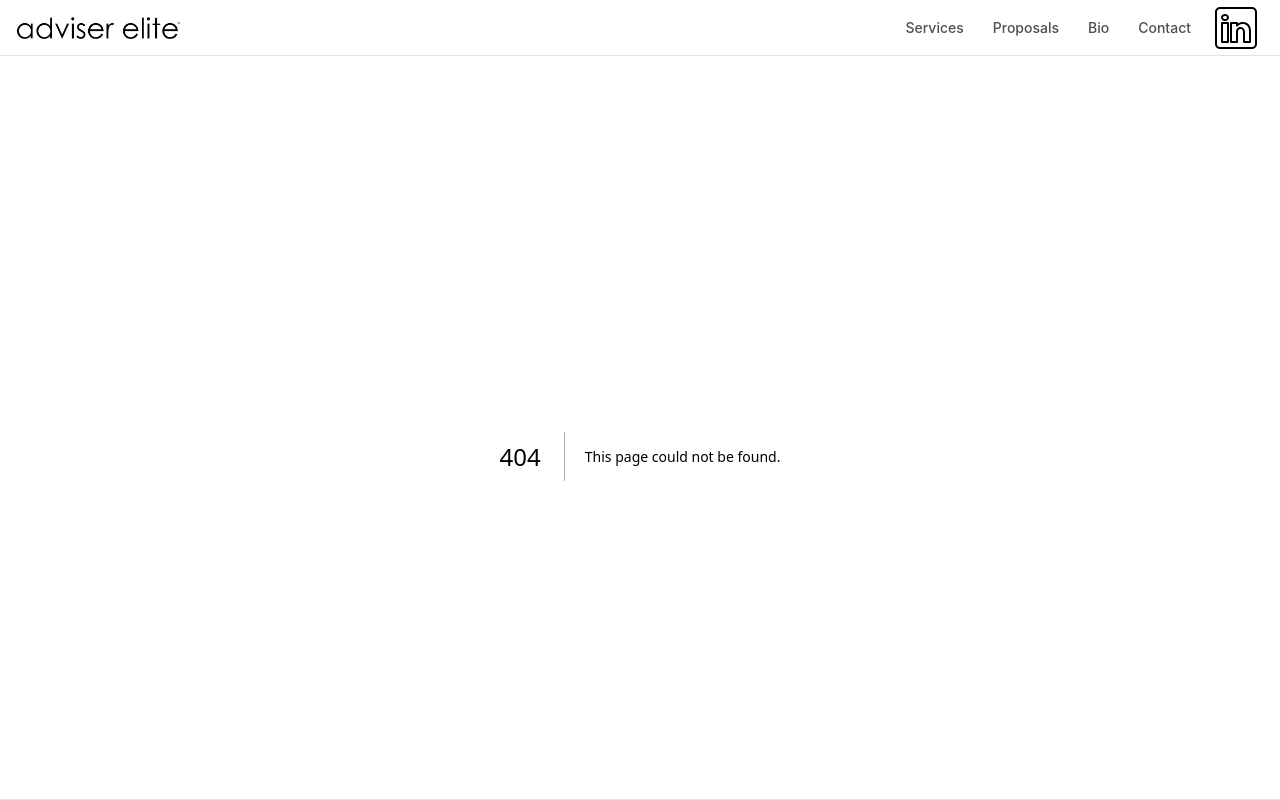
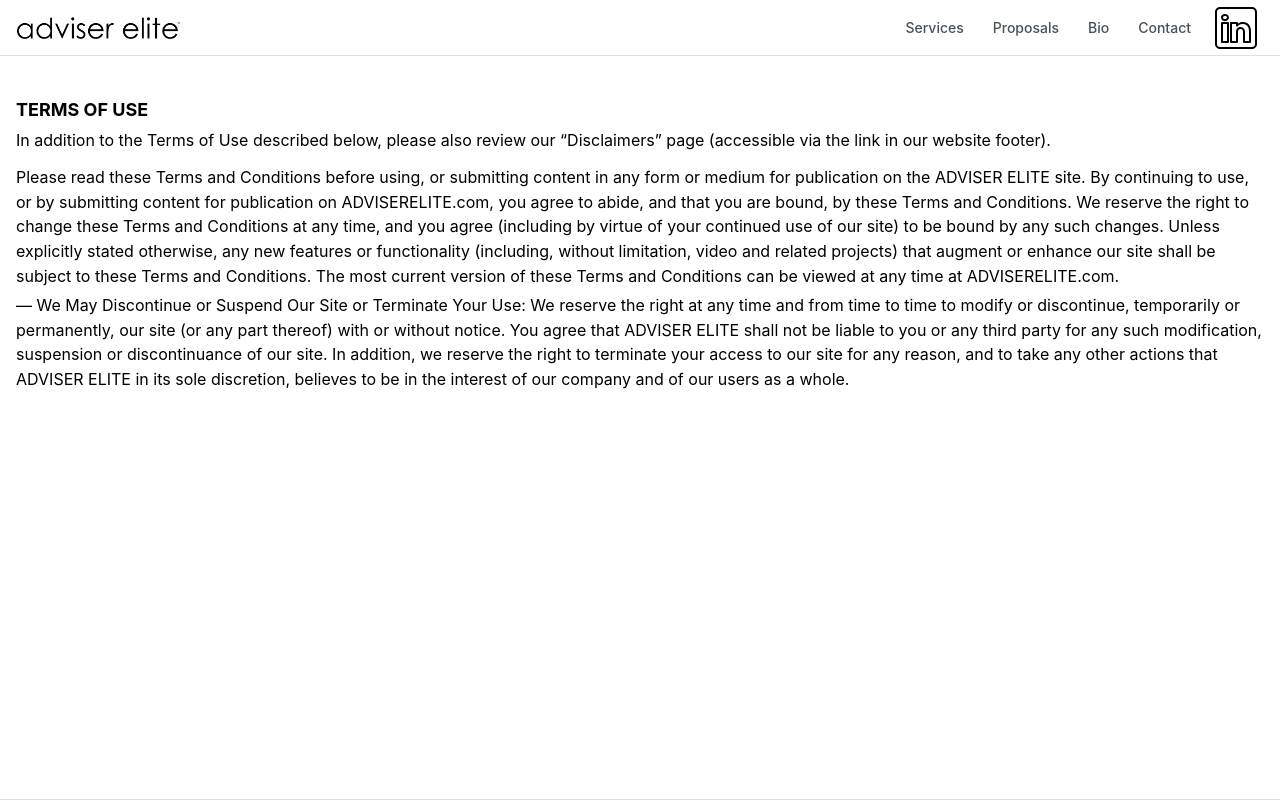
Before and after one commit to marklund117/adviserelite, a Next.js app: page /terms in a window 1280 px wide. Before the commit this address had no page. Shown: the top 800 px of the page. Built offline with nearby package versions, Linux system fonts and the light colour scheme.

Commit message:
getting started on terms of use

```diff
--- a/app/privacy/page.tsx
+++ b/app/privacy/page.tsx
@@ -2,9 +2,13 @@
 // import tailwind global CSS
 import '../styles/globals.css'
 
+// use a container too
+import { Container}  from '@mantine/core'
+
 // here's the main dish
 export default function Privacy() {
-  return <div className="p-4 min-h-[100vh]">
+  return <div className="min-h-[100vh] mt-10 mb-10">
+    <Container size="xl">
     <h1 className="font-bold mb-1 text-lg">PRIVACY POLICY</h1>
     <p>This policy describes how ADVISER ELITE handles your personal information. It applies across all ADVISER ELITE’s platforms, related sites, event related properties, and physical signup forms (otherwise known as the platforms).</p>
     <h1 className="font-medium mb-1 mt-3">What Personal Information Do We Collect?</h1>
@@ -93,5 +97,6 @@ export default function Privacy() {
     <p>We will need to change this policy from time to time to make sure it stays up to date with the latest legal requirements and any changes to our privacy management practices. When we do change the policy, we will make sure to notify you about such changes, where required. A copy of the latest version of this policy will always be available on this page.</p>
     <h1 className="font-medium mb-1 mt-3">How Can You Contact Us?</h1>
     <p>If you have any questions about our privacy policy or practices, please contact us in writing at <strong className="font-medium">privacy@ADVISERELITE.com</strong>.</p>
-  </div>
+    </Container>
+    </div>
 }
--- /dev/null
+++ b/app/terms/page.tsx
@@ -0,0 +1,18 @@
+// terms page
+// import tailwind global CSS
+import '../styles/globals.css'
+
+// use a container too
+import { Container}  from '@mantine/core'
+
+// here's the main dish
+export default function Terms() {
+    return <div className="min-h-[100vh] mt-10 mb-10">
+        <Container size="xl">
+        <h1 className="font-bold mb-1 text-lg">TERMS OF USE</h1>
+        <p>In addition to the Terms of Use described below, please also review our “Disclaimers” page (accessible via the link in our website footer).</p>
+        <p className="mb-1 mt-3">Please read these Terms and Conditions before using, or submitting content in any form or medium for publication on the ADVISER ELITE site. By continuing to use, or by submitting content for publication on ADVISERELITE.com, you agree to abide, and that you are bound, by these Terms and Conditions. We reserve the right to change these Terms and Conditions at any time, and you agree (including by virtue of your continued use of our site) to be bound by any such changes. Unless explicitly stated otherwise, any new features or functionality (including, without limitation, video and related projects) that augment or enhance our site shall be subject to these Terms and Conditions. The most current version of these Terms and Conditions can be viewed at any time at ADVISERELITE.com.</p>
+        <p>&mdash; We May Discontinue or Suspend Our Site or Terminate Your Use: We reserve the right at any time and from time to time to modify or discontinue, temporarily or permanently, our site (or any part thereof) with or without notice. You agree that ADVISER ELITE shall not be liable to you or any third party for any such modification, suspension or discontinuance of our site. In addition, we reserve the right to terminate your access to our site for any reason, and to take any other actions that ADVISER ELITE in its sole discretion, believes to be in the interest of our company and of our users as a whole.</p>
+        </Container>
+    </div>
+}
--- a/components/SiteFooter/SiteFooter.tsx
+++ b/components/SiteFooter/SiteFooter.tsx
@@ -15,7 +15,7 @@ export default function SiteFooter() {
             <p className="mb-3">
                 <a href="/privacy" className="underline">Privacy Policy</a>
                 <span className="ml-1 mr-1"> | </span>
-                <a className="underline">Terms of Use</a>
+                <a href="/terms" className="underline">Terms of Use</a>
                 <span className="ml-1 mr-1"> | </span>
                 <a className="underline">Disclaimers</a>
             </p>
```
